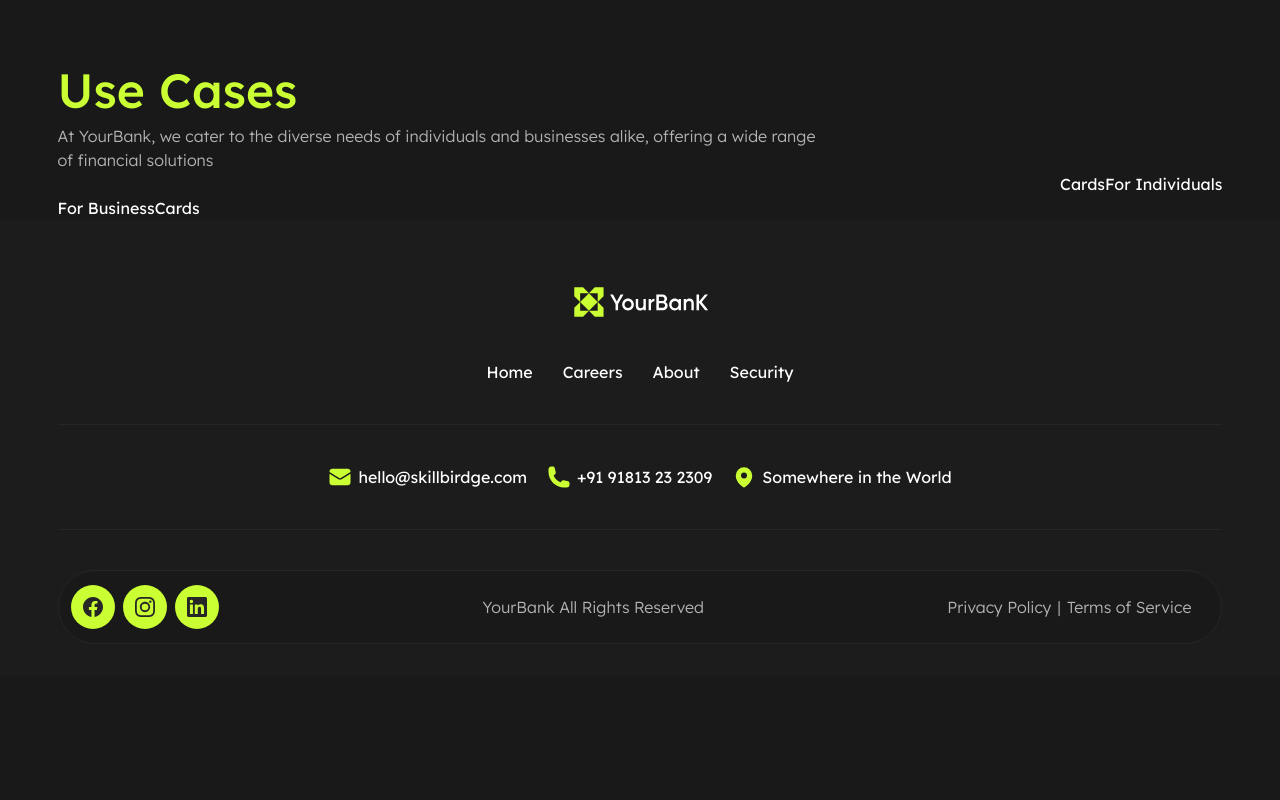
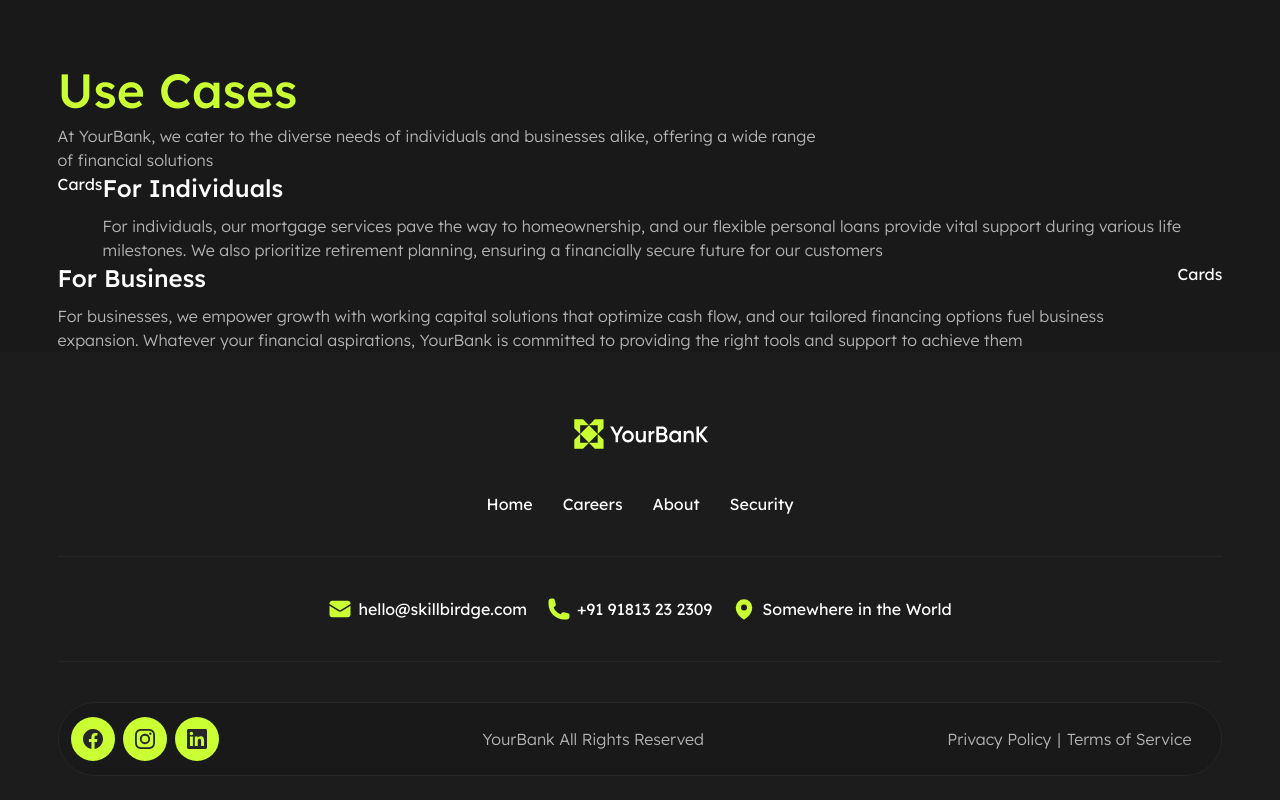
Before and after one commit to alexandreraminelli/pratica-nextjs-bank, a Next.js app: page / in a window 1280 px wide. Shown: the part 1357-2157 px from the top of the page. Before the commit the page ends 2033 px from the top, so only its background shows below. Built offline with nearby package versions, Linux system fonts and the light colour scheme.

Commit message:
feat(use-cases-section): texto de descrição dos casos de uso

```diff
--- a/src/app/ui/pages/home/useCases/UseCaseExplanation.tsx
+++ b/src/app/ui/pages/home/useCases/UseCaseExplanation.tsx
@@ -8,12 +8,12 @@ export default function UseCaseExplanation(
   { index, useCaseContent }: UseCaseExplanationProps // props
 ) {
   // desencapsulamento do conteúdo
-  const { type } = useCaseContent
+  const { type, description } = useCaseContent
 
   return (
-    <article
+    <section
       className={clsx(
-        `flex flex-col`, // estilo principal
+        `flex flex-col-reverse`, // estilo principal
         {
           "md:flex-row": index % 2 !== 0, // índice ímpar (direita)
           "md:flex-row-reverse": index % 2 === 0, // índice par (esquerda)
@@ -22,12 +22,18 @@ export default function UseCaseExplanation(
     >
       {/* Coluna */}
       <div>
-        <h3>{type}</h3>
+        {/* Texto */}
+        <article className="flex flex-col gap-2.5 text-center md:text-start">
+          {/* Título */}
+          <h3 className="font-medium text-xl md:text-2xl">{type}</h3>
+          {/* Parágrafo */}
+          <p className="font-light text-gray-70 max-md:text-sm leading-[1.5]">{description}</p>
+        </article>
       </div>
 
       {/* Cards */}
       <div>Cards</div>
-    </article>
+    </section>
   )
 }
 /** Props do `UseCaseExplanation`. */
```
